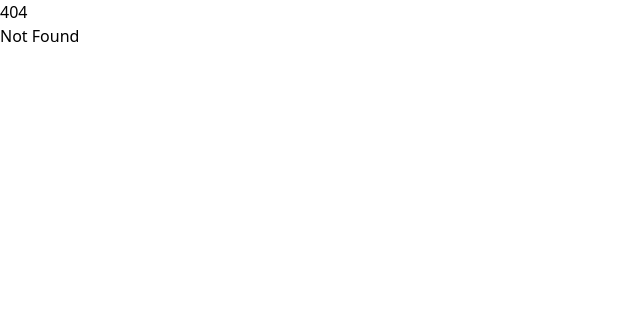
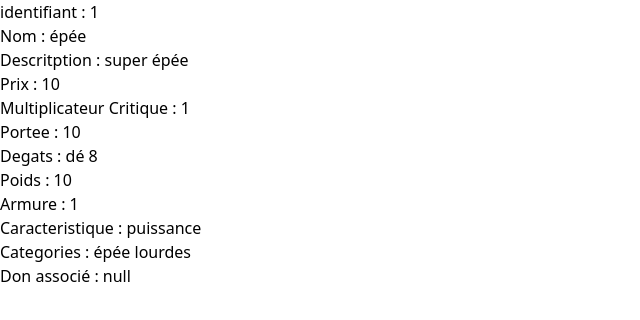
Before and after one commit to Natounet/Aventure-Cie, a SvelteKit app in the folder web-server/: page /bestiaire/1 in a window 1280 px wide. Before the commit this address had no page. Shown: the top 320 px of the page, without its empty margins (0-640 px from the left). Built offline with nearby package versions, Linux system fonts and the light colour scheme.

Commit message:
Le clique sur les resultats de recherches redirige vers une page dédiée a l'item
Sur cette page dédiée il y aura un possibilité d'imprimer la fiche de l'item.

```diff
--- /dev/null
+++ b/web-server/src/routes/bestiaire/+layout.js
@@ -0,0 +1,16 @@
+import {Arme, Armure, Don, FichePersonnage, ObjetMagique, ObjetDivers} from "/src/typesAnnuaire.js"
+
+
+export async function load() {
+    const toutLesItems = [ //ici il faut fetch les items depuis l'api. Devrait être
+    //fait dans page.server.js pour que ce soit fait coté serveur
+        new Arme(1, "épée", "super épée", 10.0, 1, 10, "dé 8", 10, 1, "puissance", "épée lourdes", null),
+        new Arme(2, "épée", "épée nulle", 10.0, 1, 10, "dé 8", 10, 1, "puissance", "épée lourdes", null),
+        new Arme(3, "épée", "super épée", 10.0, 1, 10, "dé 8", 10, 1, "puissance", "épée lourdes", null),
+        new Arme(4, "épée", "super épée", 10.0, 1, 10, "dé 8", 10, 1, "puissance", "épée lourdes", null),
+        new Arme(5, "épée", "super épée", 10.0, 1, 10, "dé 8", 10, 1, "puissance", "épée lourdes", null),
+        new Arme(6, "épée", "super épée", 10.0, 1, 10, "dé 8", 10, 1, "puissance", "épée lourdes", null),
+        new Arme(7, "épée", "super épée", 10.0, 1, 10, "dé 8", 10, 1, "puissance", "épée lourdes", null)
+    ];
+    return {toutLesItems}
+}
--- a/web-server/src/routes/bestiaire/+page.svelte
+++ b/web-server/src/routes/bestiaire/+page.svelte
@@ -7,6 +7,9 @@
     import DoubleSlider from "./DoubleSlider.svelte";
     import ItemCard from "./itemCard.svelte";
     import { slide } from 'svelte/transition';
+    import { goto } from "$app/navigation";
+
+    export let data;
 
     let researchMade = false
 
@@ -22,8 +25,6 @@
         FichePersonnage: {},
         ObjetMagique: {}
     }
-
-
 
     function passeFiltre(filtres, item) {
         for (let attribut in filtres[item.constructor.name]) {
@@ -70,15 +71,7 @@
         }
     }
 
-    const toutLesItems = [
-        new Arme(1, "épée", "super épée", 10.0, 1, 10, "dé 8", 10, 1, "puissance", "épée lourdes", null),
-        new Arme(1, "épée", "super épée", 10.0, 1, 10, "dé 8", 10, 1, "puissance", "épée lourdes", null),
-        new Arme(1, "épée", "super épée", 10.0, 1, 10, "dé 8", 10, 1, "puissance", "épée lourdes", null),
-        new Arme(1, "épée", "super épée", 10.0, 1, 10, "dé 8", 10, 1, "puissance", "épée lourdes", null),
-        new Arme(1, "épée", "super épée", 10.0, 1, 10, "dé 8", 10, 1, "puissance", "épée lourdes", null),
-        new Arme(1, "épée", "super épée", 10.0, 1, 10, "dé 8", 10, 1, "puissance", "épée lourdes", null),
-        new Arme(1, "épée", "super épée", 10.0, 1, 10, "dé 8", 10, 1, "puissance", "épée lourdes", null)
-    ];
+    let toutLesItems = data.toutLesItems;
     $: itemFiltree = filtrerItems(toutLesItems, filtres);
 
     function focusSearchBar(e) {
@@ -184,9 +177,12 @@
         <section class="grid grid-cols-1 sm:grid-cols-2 md:grid-cols-3 justify-items-center py-[2vh]">
             {#each itemFiltree as item}
                 <div class="mb-[2vh]">
-                    <ItemCard imgSrc="/épée.png"
+                    <ItemCard
+                    id={item.id}
+                    imgSrc="/épée.png"
                     nom={item.nom}
-                    mainAttributes={Object.keys(filtres[item.constructor.name]).slice(0, 3).map(filt => filtres[item.constructor.name][filt].name + " : " + item[filt])} >
+                    mainAttributes={Object.keys(filtres[item.constructor.name]).slice(0, 3).map(filt => filtres[item.constructor.name][filt].name + " : " + item[filt])}
+                    >
                     </ItemCard>
                 </div>
 
--- /dev/null
+++ b/web-server/src/routes/bestiaire/[item_id]/+page.svelte
@@ -0,0 +1,29 @@
+<script>
+    import { page } from '$app/stores';
+    import {attributesNames} from "/src/typesAnnuaire.js"
+
+    export let data;
+
+    $: item = data.toutLesItems.find(item => item.id == $page.params.item_id);
+
+    function parseAttributName(name) {
+        if (attributesNames[name]) return attributesNames[name]
+        else return name[0].toUpperCase() + name.toLowerCase().slice(1)
+    }
+    function parseAttributValue(value) {
+        console.log(value)
+        if (typeof(value) == "string" || typeof(value) == "number" ) {
+            return value
+        }
+        else if (value instanceof Array) {
+            return value.reduce((tot, val) => tot + ", " + val)
+        }
+        else return value
+    }
+</script>
+
+<main>
+    {#each Object.keys(item) as itemAttribute}
+        <p>{parseAttributName(itemAttribute) + " : " + parseAttributValue(item[itemAttribute])}</p>
+    {/each}
+</main>
--- a/web-server/src/routes/bestiaire/itemCard.svelte
+++ b/web-server/src/routes/bestiaire/itemCard.svelte
@@ -1,16 +1,20 @@
 <script>
     import { fly } from "svelte/transition";
+    import {goto} from "$app/navigation";
 
     export let imgSrc;
     export let nom;
     export let mainAttributes;
+    export let id;
 </script>
 
 <div
 class="sm:w-[300px] h-[20vh] bg-primary-dark rounded-[3vh] p-[3vh]
 flex items-center text-white font-fredoka
 cursor-pointer hover:scale-105 transition-transform"
-transition:fly={{x: 100, y: 0}}>
+transition:fly={{x: 100, y: 0}}
+on:click={() => goto("/bestiaire/" + id)}
+on:keydown={() => goto("/bestiaire/" + id)}>
     <img src={imgSrc} alt="" class="w-[14vh] h-[14vh] object-cover rounded-[2vh]">
     <div class="h-[14vh] pl-[5%] flex flex-col">
         <h1 class="text-lg ">{nom}</h1>
--- a/web-server/src/typesAnnuaire.js
+++ b/web-server/src/typesAnnuaire.js
@@ -310,3 +310,28 @@ export class ObjetDivers {
         this.armure = armure
     }
 }
+
+/**
+ * Associe les identifiant des attributs des différents types
+ * d'item au nom de cet attribut. Par exemple, l'attribut
+ * "pointVie" a pour nom "Points de Vie".
+ * Si un attribut n'est pas dans la table, c'est que
+ * que son identifiants est son nom. Par exemple "age" à comme
+ * nom "age".
+ */
+export const attributesNames = {
+    "id" : "identifiant",
+    "critique": "Multiplicateur Critique",
+    "nomBalise": "Don associé",
+    "malusArmure" : "Malus d'armure",
+    "pointVie": "Points de Vie",
+    "pointPsyche": "Point de Psychée",
+    "positionBase": "Position par défault",
+    "competences": "Compétences",
+    "lootPossible": "Loots Possibles",
+    "equipement": "Equipement",
+    "facteurPuissance": "Facteur de puissance",
+    "coutPsyche": "Cout en psychée",
+    "coutVie": "Cout en vie",
+    "typeObjet": "Type d'objet",
+}
```
